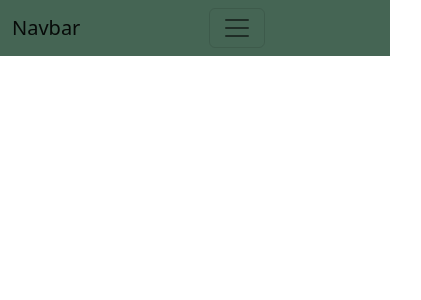
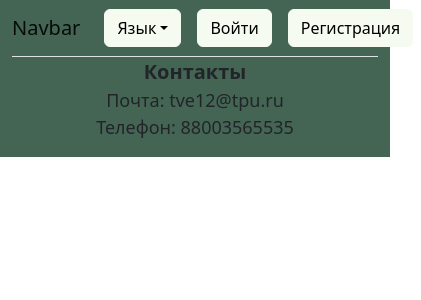
Before and after one commit to educ-educ/tpkr_front_prod, a React (Create React App) app: page / in a window 390 px wide. Shown: the top 300 px of the page, 421 px wide, since content can reach past the window. Built offline with nearby package versions, Linux system fonts and the light colour scheme.

Commit message:
Basic footer with phone number and email

```diff
--- a/src/App.js
+++ b/src/App.js
@@ -2,7 +2,8 @@ import logo from './logo.svg';
 import 'bootstrap/dist/css/bootstrap.min.css'
 import 'bootstrap/dist/js/bootstrap.min.js'
 import './App.css';
-import Navbar from './components/layout/Navbar'
+import Footer from './components/layout/Footer/Footer'
+import Navbar from './components/layout/Navbar/Navbar'
 
 function App() {
   return (
@@ -22,6 +23,7 @@ function App() {
           Learn React
         </a>
       </header> */}
+        <Footer/>
     </div>
   );
 }
--- /dev/null
+++ b/src/components/layout/Footer/Footer.css
@@ -0,0 +1,14 @@
+.bg-green {
+    --bs-bg-opacity: 1;
+    --bs-primary-rgb: 69, 101, 84;
+    background-color: rgba(var(--bs-primary-rgb), var(--bs-bg-opacity)) !important;
+}
+
+.footer-info-title {
+	font-size: 20px;
+	font-weight: 700;
+}
+
+.footer-text {
+	font-size: 18px;
+}
--- /dev/null
+++ b/src/components/layout/Footer/Footer.js
@@ -0,0 +1,15 @@
+import './Footer.css'
+
+export default function Footer() {
+    return (
+        <div className='container-fluid bg-green'>
+            <footer className='nav justify-content-center border-top pb-3 mb-3'>
+                <div className='footer-info'>
+                    <div className='footer-info-title'>Контакты</div>
+                    <div className='footer-text'>Почта: tve12@tpu.ru</div>
+                    <div className='footer-text'>Телефон: 88003565535</div>
+                </div>
+            </footer>
+        </div>
+    );
+}
--- a/src/components/layout/Navbar.js
+++ b/src/components/layout/Navbar/Navbar.js
@@ -2,7 +2,7 @@ import './Navbar.css'
 
 export default function Navbar() {
     return (
-            <nav className="navbar navbar-expand-sm navbar-light bg-green">
+            <nav className="navbar navbar-expand navbar-light bg-green">
                 <div className="container-fluid">
                     <a className="navbar-brand" href="#0">
                         Navbar
```
Also changed, not shown: src/components/layout/Navbar/Navbar.css (renamed from src/components/layout/Navbar.css).
